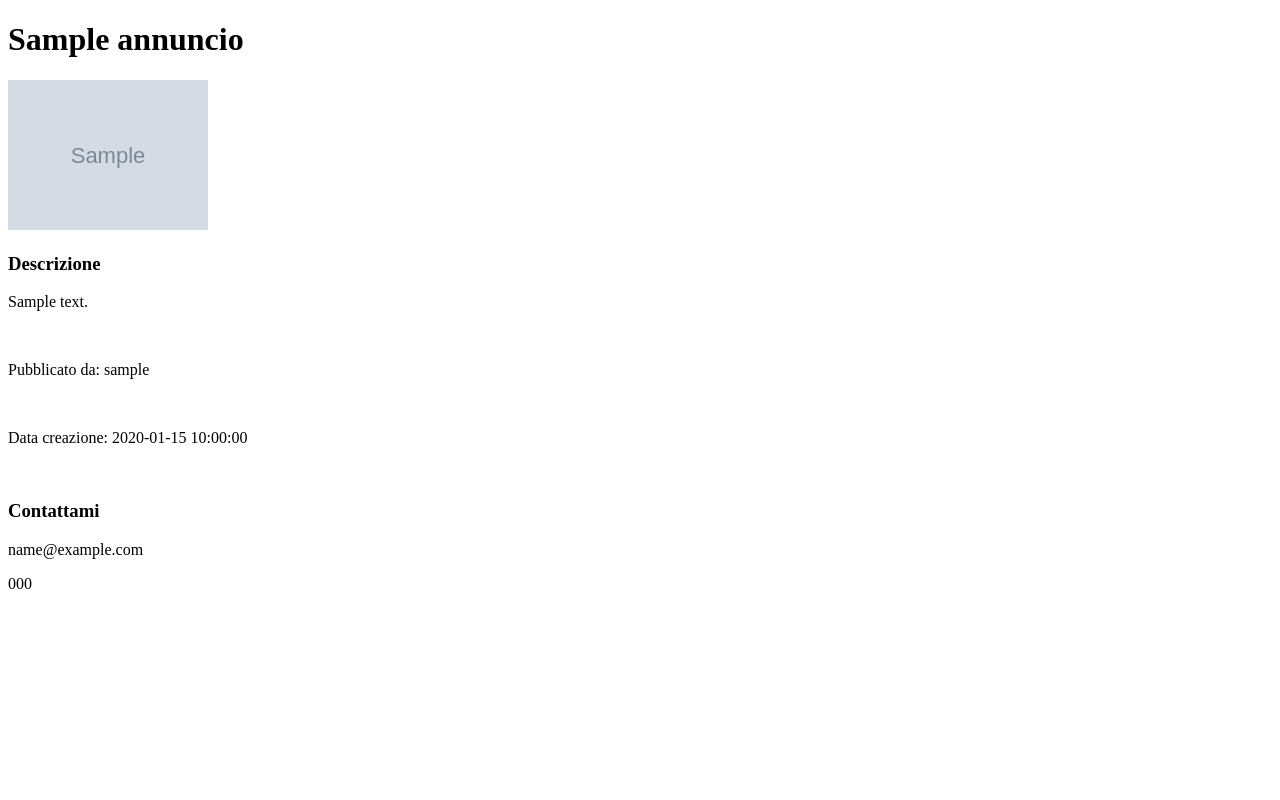
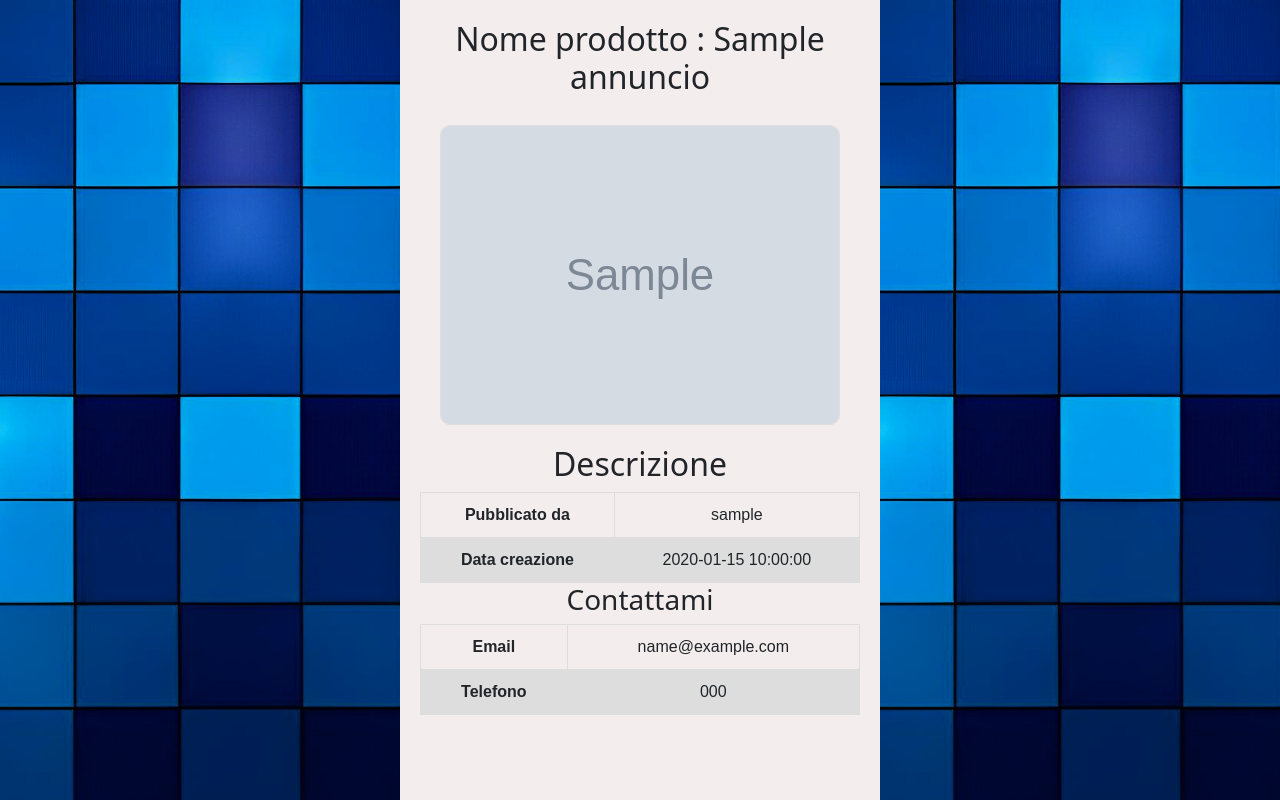
Before and after one commit to Pancarre/Mercato_Meucci, a PHP site: page /frontEnd/dettagliAnnuncio.php?id=1&from=storico in a window 1280 px wide. Run offline with PHP 8.4, Linux system fonts and the light colour scheme; the visitor is signed in with stand-in values (Sample User, id 1); tables that the repository leaves empty hold one stand-in row (values such as "Sample post"); grey boxes marked "Sample" are stand-in pictures.

Commit message:
modifica3

```diff
--- a/frontEnd/dettagliAnnuncio.php
+++ b/frontEnd/dettagliAnnuncio.php
@@ -30,30 +30,47 @@ $from_storico = isset($_GET['from']) && $_GET['from'] === 'storico';
 <head>
     <meta charset="UTF-8">
     <meta name="viewport" content="width=device-width, initial-scale=1.0">
+    <link href="https://cdn.jsdelivr.net/npm/bootstrap@5.3.3/dist/css/bootstrap.min.css" rel="stylesheet" integrity="sha384-QWTKZyjpPEjISv5WaRU9OFeRpok6YctnYmDr5pNlyT2bRjXh0JMhjY6hW+ALEwIH" crossorigin="anonymous">
+    <link rel="stylesheet" href="../style/dettagliannuncio.css">
     <title>Document</title>
 </head>
 <body>
 
-    <div>
-        <?php
-        echo "<h1>" . $row["nome"] . "</h1>";
-        echo "<img src='" . $row["image"] . "' width='200px'>";
-        echo "<h3>Descrizione</h3>";
-        echo "<p>" . $row["descrizione"] . "</p><br>";
-        echo "<p>" . "Pubblicato da: ". $row["username"] . "</p><br>";
-        echo "<p>" . "Data creazione: " . $row["data_creazione"] . "</p><br>";
+<div class="grid-container">
+    <div class="grid-item" id="imag1"></div>
+    <div class="grid-item">
+    <h2>Nome prodotto : <?php echo $row["nome"]; ?></h2>
 
-        ?>
-        <h3>Contattami</h3>
-        <?php
-        echo "<p>" . $row["email"] . "</p>";
-        echo "<p>" . $row["telefono"] . "</p>";
-        ?>
-    </div>
+ <img src="<?php echo $row["image"]; ?>">
 
+ <table>
 
+   <h2>Descrizione</h2>
 
-    <?php if (!$from_storico): ?>
+ <tr>
+   <th>Pubblicato da</th>
+   <td><?php echo $row["username"]; ?></td>
+ </tr>
+ <tr>
+   <th>Data creazione</th>
+   <td><?php echo $row["data_creazione"]; ?></td>
+ </tr>
+ </table>
+
+ <h3>Contattami</h3>
+
+ <table>
+  <tr>
+   <th>Email</th>
+   <td><?php echo $row["email"]; ?></td>
+ </tr>
+ <tr>
+   <th>Telefono</th>
+   <td><?php echo $row["telefono"]; ?></td>
+ </tr>
+ </table>
+
+   <?php if (!$from_storico): ?>
         <!-- Mostra la sezione "Fai una proposta" solo se l'utente non proviene dalla pagina storiccoAnnunci.php -->
         <h3>Fai una proposta</h3>
         <form action="../backEnd/inviaProposta.php" method="post">
@@ -67,6 +84,11 @@ $from_storico = isset($_GET['from']) && $_GET['from'] === 'storico';
         </form>
     <?php endif; ?>
 
+    </div>
+    <div class="grid-item" id="imag3"></div>
+  </div>
 
+
+  <script src="https://cdn.jsdelivr.net/npm/bootstrap@5.3.3/dist/js/bootstrap.bundle.min.js" integrity="sha384-YvpcrYf0tY3lHB60NNkmXc5s9fDVZLESaAA55NDzOxhy9GkcIdslK1eN7N6jIeHz" crossorigin="anonymous"></script>
 </body>
 </html>
--- /dev/null
+++ b/style/dettagliannuncio.css
@@ -0,0 +1,80 @@
+
+#imag1 {
+    background-image: url('../img/body.jpg');
+     background-size: cover;
+     background-position: center;
+     height: 100%;
+     margin: 0;
+     padding: 0;
+   }
+
+    #imag3{
+     background-image: url('../img/body.jpg');
+      background-size: cover;
+      background-position: center;
+      height: 100%;
+      margin: 0;
+      padding: 0;
+    }
+   body{
+
+     background-size: cover;
+     background-position: center;
+     height: 100%;
+     margin: 0;
+     padding: 0;
+   }
+
+  html {
+     height: 100%;
+     margin: 0;
+     padding: 0;
+   }
+ body {
+   text-align: center;
+ }
+
+ table {
+   margin: 0 auto;
+   font-family: arial, sans-serif;
+   border-collapse: collapse;
+   width: 100%;
+ }
+
+ td, th {
+   border: 1px solid #dddddd;
+   text-align: center;
+   padding: 10px;
+ }
+
+ tr:nth-child(even) {
+   background-color: #dddddd;
+ }
+
+ img {
+   width: 400px;
+   height: auto;
+   margin: 20px;
+   border: 1px solid #ddd;
+   border-radius: 10px;
+ }
+
+ h2 {
+   margin-top: 0;
+ }
+ label {
+     margin-bottom: 10px;
+     display: inline-block;
+     width: 120px;
+     text-align:right;
+ }
+ .grid-container {
+   display: grid;
+   grid-template-columns: repeat(3, 1fr);
+   height: 100vh;
+
+ }
+ .grid-item {
+   background-color: #f4eded;
+   padding: 20px;
+ }
```
Also changed, not shown: img/81-PLxbqw0L._AC_UF1000,1000_QL80_.jpg (added), uploads/81-PLxbqw0L._AC_UF1000,1000_QL80_.jpg (added).
